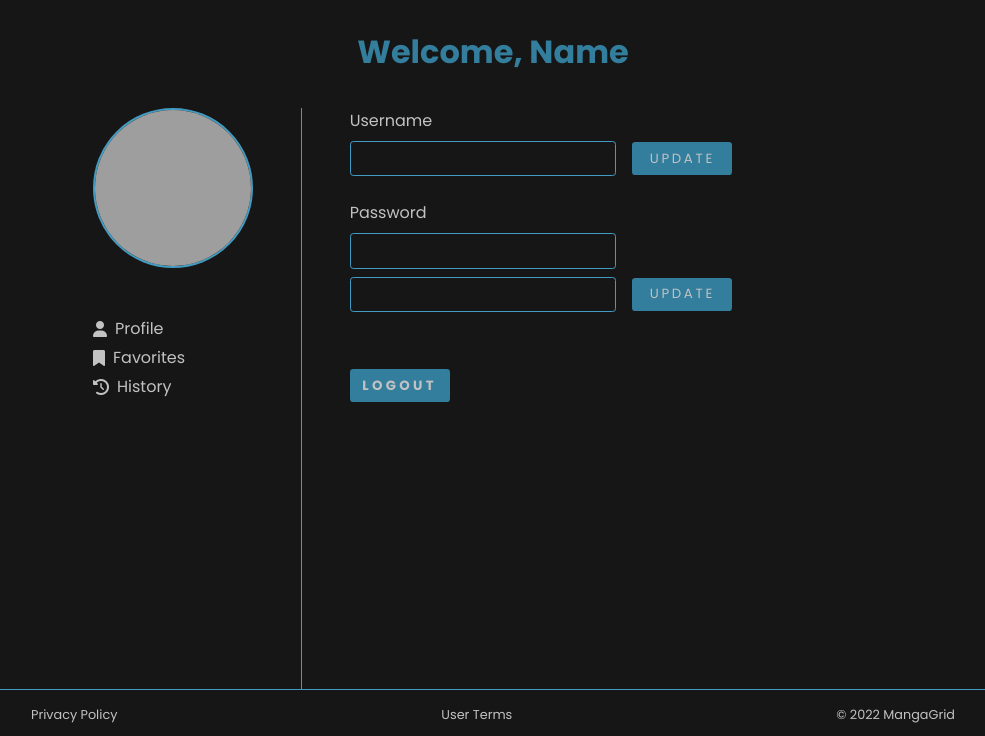
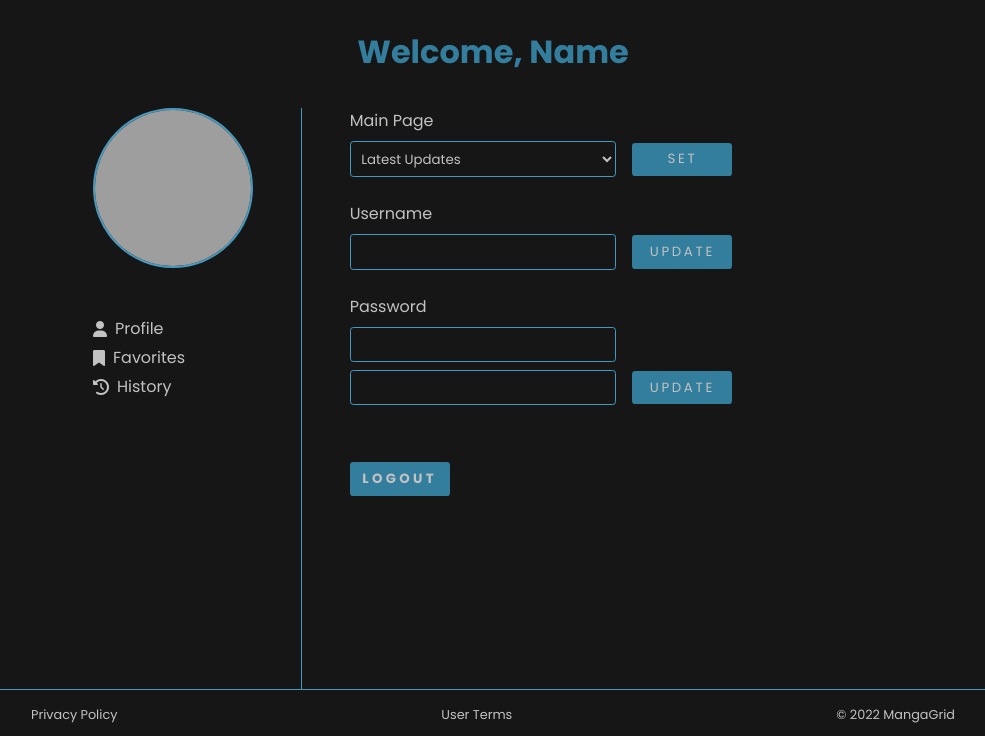
Before and after one commit to itz-dude/MangaGrid, a Flask app: page /profile in a window 1280 px wide. Shown: the part 60-796 px from the top of the page, without its empty margins (147-1132 px from the left). Run offline with Flask 2, Linux system fonts and the light colour scheme; the visitor is signed in with stand-in values (Sample User, id 1); data comes from the database, SQL or seed files in the repository; data that the repository does not hold is empty; some libraries are stand-ins or nearby versions; grey boxes are pictures that could not be loaded.

Commit message:
Now, is possible to define the main page of your choice, in profile

```diff
--- a/persistent/interact.py
+++ b/persistent/interact.py
@@ -44,10 +44,8 @@ class Database():
 if __name__ == '__main__':
     db = Database()
 
-    # db.sql_cmd('UPDATE sources SET language = "PT" WHERE source_slug = "mangaschan"')
-    # db.sql_cmd('delete from users')
-    db.sql_cmd('UPDATE mangas set source = "kissmanga" WHERE source = "Kissmanga (EN)"')
-    db.sql_cmd('SELECT source FROM mangas')
+    db.sql_cmd('UPDATE users set main_page = "/latest_updates"')
+    db.sql_cmd('SELECT * FROM users where username = "Administrator"')
 
     # db.read_table_names()
     # db.sql_cmd('DROP TABLE alembic_version')
--- a/static/css/main.css
+++ b/static/css/main.css
@@ -1634,9 +1634,12 @@ section .container .profile-row .right-panel .row .line-edit {
   justify-content: flex-start;
   gap: 1em;
 }
-section .container .profile-row .right-panel .row .line-edit input {
+section .container .profile-row .right-panel .row .line-edit input, section .container .profile-row .right-panel .row .line-edit select {
   width: 20em;
   max-width: 20em;
+}
+section .container .profile-row .right-panel .row .line-edit input:focus, section .container .profile-row .right-panel .row .line-edit select:focus {
+  outline: none;
 }
 section .container .profile-row .right-panel .row .line-edit button {
   width: 7.5em;
@@ -1778,7 +1781,7 @@ section .container .profile-row .right-panel .row ul li + li {
     justify-content: center;
     gap: 1em;
   }
-  section .container .profile-row .right-panel .row .line-edit input {
+  section .container .profile-row .right-panel .row .line-edit input, section .container .profile-row .right-panel .row .line-edit select {
     width: 100%;
     max-width: 100%;
   }
--- a/static/css/tree/section/_profile.scss
+++ b/static/css/tree/section/_profile.scss
@@ -115,9 +115,13 @@
                     @include displays.flex(row, center, flex-start);
                     gap: 1em;
 
-                    input {
+                    input, select {
                         width: 20em;
                         max-width: 20em;
+
+                        &:focus {
+                            outline: none;
+                        }
                     }
 
                     button {
@@ -263,7 +267,7 @@
                         @include displays.flex(column, center, center);
                         gap: 1em;
 
-                        input {
+                        input, select {
                             width: 100%;
                             max-width: 100%;
                         }
--- a/static/js/index.js
+++ b/static/js/index.js
@@ -14,11 +14,20 @@ class Header {
         let verifySession = await tools.asyncFetch('GET','/api/users/session/is_alive');
 
         if (verifySession.status == 200) {
-            $('#profileName').text(verifySession.data.username);
+            this.settingPreferences();
         } else {
             $('#profileName').text('Login');
             $('#headOptionFavorites').remove();
             $('#headOptionHistory').remove();
+        }
+    }
+
+    async settingPreferences() {
+        let preferences = await tools.asyncFetch('GET','/api/users/session/get_profile');
+
+        if (preferences.status == 200) {
+            $('#profileName').text(preferences.data.username);
+            $('.icon-logo').attr('href', preferences.data.main_page);
         }
     }
 }
@@ -722,6 +731,13 @@ class Profile {
     }
 
     profileBehavior () {
+        $('#mainPageUpdate').click((e) => {
+            this.updateInfo({
+                password:1,
+                passwordConfirm:1,
+            }, 'main_section')
+        });
+
         $('#usernameUpdate').click(() => {
             if ($('#usrnm').val().length > 6) {
                 modals.confirmPasswordMsg(this.updateInfo.bind(this), 'username')
@@ -754,6 +770,7 @@ class Profile {
     async getProfile () {
         let profile = await tools.asyncFetch('GET', '/api/users/session/get_profile');
         if (profile.status == 200) {
+            $('#mainSection').val(profile.data.main_page);
             $('#usernameName').text(profile.data.username);
             $('#usrnm').val(profile.data.username);
         }
@@ -766,6 +783,8 @@ class Profile {
             target = $('#usrnm').val();
         } else if (section == 'password') {
             target = $('#pwUpdt').val();
+        } else if (section == 'main_section') {
+            target = $('#mainSection').val();
         }
 
 
--- a/templates/profile.html
+++ b/templates/profile.html
@@ -23,6 +23,16 @@ Profile
         <div class="divisor"></div>
         <div class="right-panel">
             {% if output == 'profile' %}
+            <div class="row">
+                <label for="mainSection">Main Page</label>
+                <div class="form-row line-edit">
+                    <select class="secondary-button" id="mainSection" name="mainSection">
+                        <option value="/latest_updates">Latest Updates</option>
+                        <option value="/favorite">Favorites</option>
+                    </select>
+                    <button type="submit" class="primary-button" id="mainPageUpdate">Set</button>
+                </div>
+            </div>
             <div class="row">
                 <label for="usrnm">Username</label>
                 <div class="form-row line-edit">
@@ -66,23 +76,6 @@ Profile
                     </li>
                 </ul>
             </div>
-            {% elif output == 'favorite' %}
-            <div class="row">
-                <label for="">Favorites</label>
-                <ul id="historyContainer">
-                    <li class="li-target">
-                        <div class="manga-div favorite-section">
-                            <div class="card-result">
-                                <div class="card-result-image">
-                                    <img src="#" alt="">
-                                </div>
-                            </div>
-
-                            <a class="icon icon-manga card-manga-page" href="#">Manga Title Example</a>
-                        </div>
-                    </li>
-                </ul>
-            </div>
             {% endif %}
         </div>
     </div>
--- a/templates/view.py
+++ b/templates/view.py
@@ -9,6 +9,7 @@ from tools.sources import sources
 from tools.tools import pprint
 from manga.mangascrapping import MangaScrapping
 
+from users.models import Users
 
 # ------------------------------------------------- #
 # ---------------- STARTING ROUTE ----------------- #
@@ -17,6 +18,16 @@ render = Blueprint('render', __name__)
 
 @render.route('/')
 def index():
+    if 'email' in session:
+        user = Users.query.filter_by(email=session['email']).first()
+        return redirect(user.main_page)
+
+    else:
+        return redirect('/latest_updates')
+
+@render.route('/latest_updates')
+def latest_updates():
+
     results = {}
     error = False
 
@@ -67,6 +78,7 @@ def login():
 
 @render.route('/profile')
 def profile():
+    session['email'] = 'admin@admin.com'
     if 'email' not in session:
         return redirect('/login')
 
--- a/users/models.py
+++ b/users/models.py
@@ -19,6 +19,7 @@ class Users(db.Model):
     history = db.relationship('History', backref='user', lazy='dynamic')
     favorites = db.relationship('Favorites', backref='user', lazy='dynamic')
     ratings = db.relationship('Ratings', backref='user', lazy='dynamic')
+    main_page = db.Column(db.String(255), default='/')
 
     def __init__(self, email, password):
         self.email = email
@@ -26,6 +27,7 @@ class Users(db.Model):
         self.created_at = datetime.datetime.now()
         self.updated_at = datetime.datetime.now()
         self.username = self.randomUsername()
+        self.main_page = '/'
 
     def randomUsername(self):
         output = [
@@ -45,7 +47,8 @@ class Users(db.Model):
             'password': self.password,
             'email': self.email,
             'created_at': self.created_at,
-            'updated_at': self.updated_at
+            'updated_at': self.updated_at,
+            'main_page': self.main_page
         }
 
 
--- a/users/view.py
+++ b/users/view.py
@@ -154,11 +154,18 @@ def session_update_info(section):
             pprint(f'[i] Info: {request.path} - Missing target on requisition.', 'yellow')
             return jsonify(c_response(401, f'Missing {section}'))
 
-        if section not in ['username', 'password', 'email']:
+        if section not in ['main_section', 'username', 'password', 'email']:
             pprint(f'[i] Info: {request.path} - Invalid section on requisition.', 'yellow')
             return jsonify(c_response(401, 'Invalid section'))
 
-        if user and check_password_hash(user.password, data.get('password')):
+        if section == 'main_section':
+            user.main_page = data.get('target', '/')
+            db.session.commit()
+
+            pprint(f'[i] Info: {request.path} - User {user.username} updated main section.', 'green')
+            return jsonify(c_response(200, 'Main section updated'))
+
+        elif user and check_password_hash(user.password, data.get('password')):
             if section == 'username':
                 pprint(f'[i] Info: {request.path} - User {user.username} updated username.', 'green')
                 user.username = data.get('target')
```
Also changed, not shown: 1 other file.
